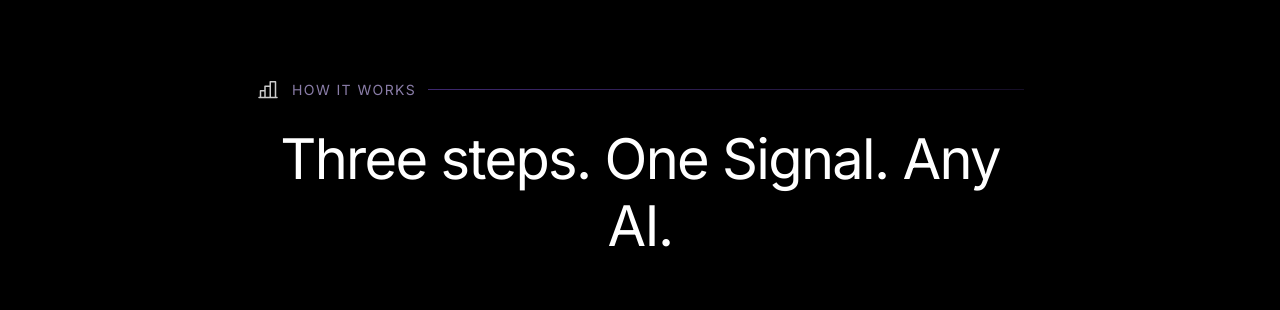
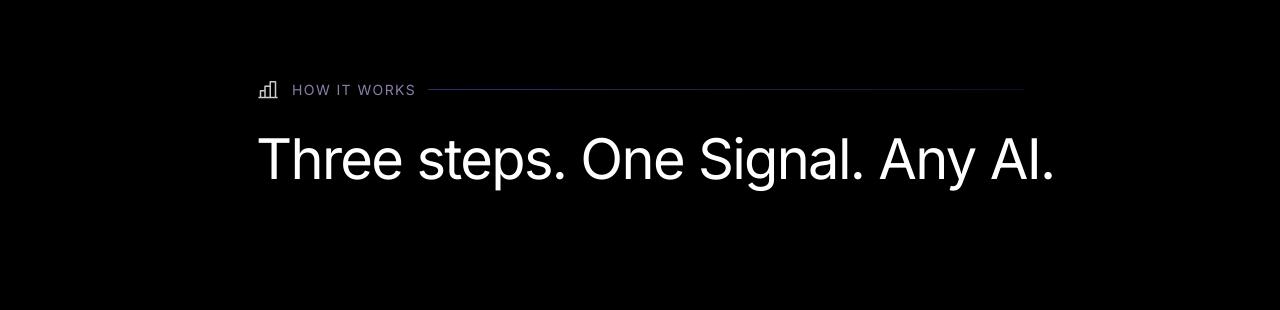
Before and after one commit to EnovaBusinessSolutions/adnova-app, a Next.js app in the folder landing-adray/: page / in a window 1280 px wide. Shown: the part 5720-6030 px from the top of the page. Built offline with nearby package versions, Linux system fonts and the light colour scheme.

Commit message:
fix(landing): keep steps heading on one line in desktop

```diff
--- a/landing-adray/src/components/sections/Steps.tsx
+++ b/landing-adray/src/components/sections/Steps.tsx
@@ -141,9 +141,9 @@ export default function Steps() {
                                 height={24}
                             />
                         }
-                        title="Three steps. One Signal. Any AI."
+                        title="Three steps. One Signal. Any&nbsp;AI."
                         subtitle=""
-                        titleClassName="text-white-100"
+                        titleClassName="text-white-100 lg:whitespace-nowrap"
                     />
                 </AnimatedSection>
 
```
